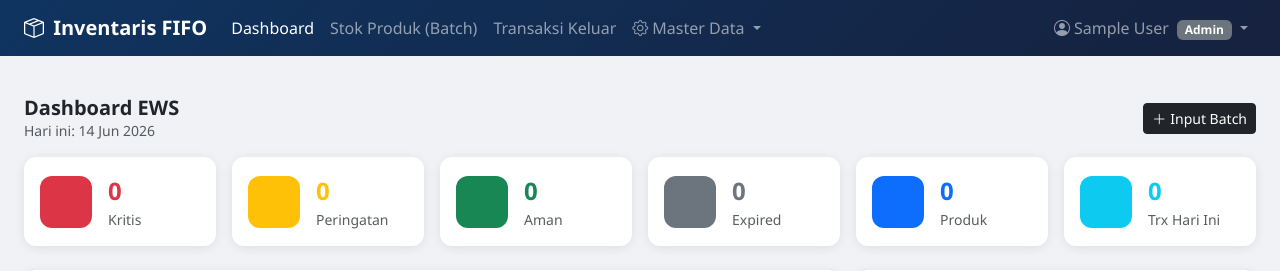
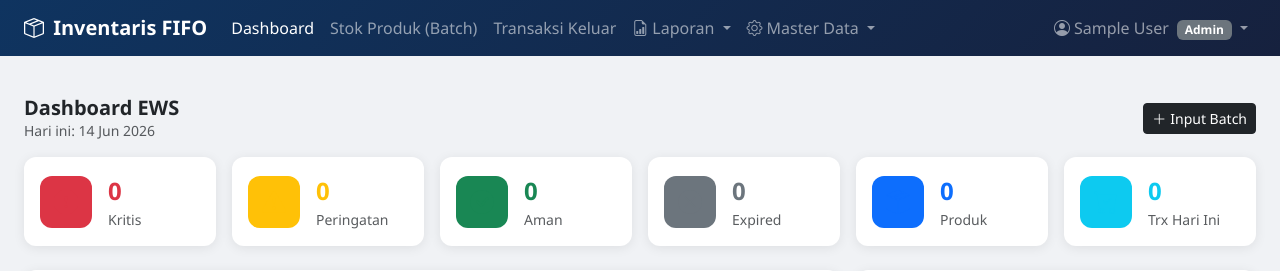
Before and after one commit to Favyrahma/inventaris-fifo, a PHP site: page /indeks.php in a window 1280 px wide. Shown: the top 271 px of the page. Run offline with PHP 8.4, Linux system fonts and the light colour scheme; the visitor is signed in with stand-in values (Sample User, id 1); data that the repository does not hold is empty.

Commit message:
menambahkan file ke navbar.php

```diff
--- a/includes/navbar.php
+++ b/includes/navbar.php
@@ -30,7 +30,7 @@ function nav_active($page, $current) {
         <button class="navbar-toggler" type="button" data-bs-toggle="collapse" data-bs-target="#navMain">
             <span class="navbar-toggler-icon"></span>
         </button>
-        <div class="collapse navbar-collapse" id="#navMain">
+        <div class="collapse navbar-collapse" id="navMain">
             <ul class="navbar-nav me-auto mb-2 mb-lg-0">
                 <li class="nav-item">
                     <a class="nav-link <?= nav_active('indeks.php', $current) ?>" href="indeks.php">Dashboard</a>
@@ -41,14 +41,37 @@ function nav_active($page, $current) {
                 <li class="nav-item">
                     <a class="nav-link <?= nav_active('transaksi.php', $current) ?>" href="transaksi.php">Transaksi Keluar</a>
                 </li>
+                <li class="nav-item dropdown">
+                    <a class="nav-link dropdown-toggle <?= in_array($current,['laporan_stok.php','laporan_expired.php','laporan_transaksi.php'])?'active':'' ?>"
+                       href="#" data-bs-toggle="dropdown">
+                        <i class="bi bi-file-earmark-bar-graph me-1"></i>Laporan
+                    </a>
+                    <ul class="dropdown-menu">
+                        <li><a class="dropdown-item <?= nav_active('laporan_stok.php',$current) ?>" href="laporan_stok.php">
+                            <i class="bi bi-archive me-1"></i>Laporan Stok
+                        </a></li>
+                        <li><a class="dropdown-item <?= nav_active('laporan_expired.php',$current) ?>" href="laporan_expired.php">
+                            <i class="bi bi-exclamation-triangle me-1"></i>Laporan Kedaluwarsa
+                            <?php if ($total_alert > 0): ?>
+                                <span class="badge bg-danger ms-1"><?= $total_alert ?></span>
+                            <?php endif; ?>
+                        </a></li>
+                        <li><a class="dropdown-item <?= nav_active('laporan_transaksi.php',$current) ?>" href="laporan_transaksi.php">
+                            <i class="bi bi-receipt me-1"></i>Laporan Transaksi
+                        </a></li>
+                    </ul>
+                </li>
                 <?php if ($role === 'admin'): ?>
                 <li class="nav-item dropdown">
-                    <a class="nav-link dropdown-toggle" href="#" data-bs-toggle="dropdown">
+                    <a class="nav-link dropdown-toggle <?= in_array($current,['kategori.php','users.php','setting.php'])?'active':'' ?>"
+                       href="#" data-bs-toggle="dropdown">
                         <i class="bi bi-gear me-1"></i>Master Data
                     </a>
                     <ul class="dropdown-menu">
-                        <li><a class="dropdown-item" href="kategori.php"><i class="bi bi-tags me-1"></i>Kategori</a></li>
-                        <li><a class="dropdown-item" href="users.php"><i class="bi bi-people me-1"></i>Pengguna</a></li>
+                        <li><a class="dropdown-item <?= nav_active('kategori.php',$current) ?>" href="kategori.php"><i class="bi bi-tags me-1"></i>Kategori</a></li>
+                        <li><a class="dropdown-item <?= nav_active('users.php',$current) ?>" href="users.php"><i class="bi bi-people me-1"></i>Pengguna</a></li>
+                        <li><hr class="dropdown-divider"></li>
+                        <li><a class="dropdown-item <?= nav_active('setting.php',$current) ?>" href="setting.php"><i class="bi bi-sliders me-1"></i>Pengaturan EWS</a></li>
                     </ul>
                 </li>
                 <?php endif; ?>
```
